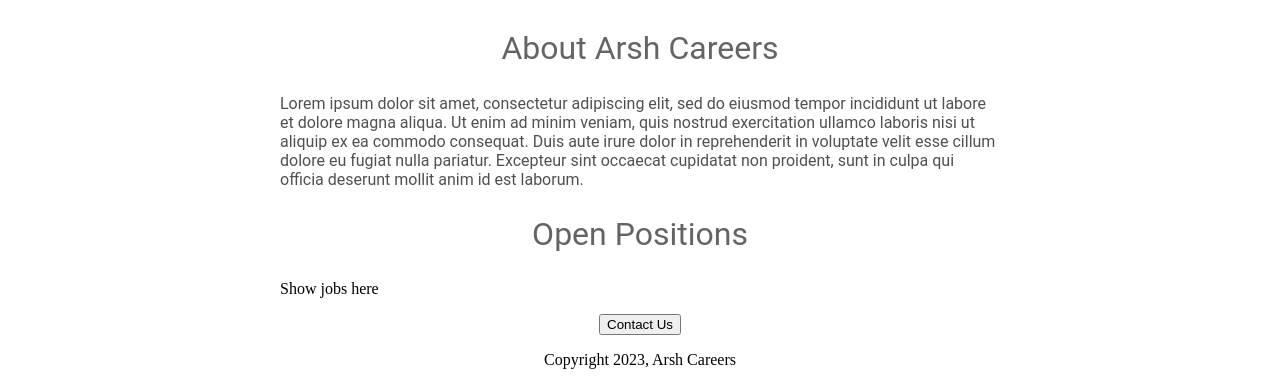
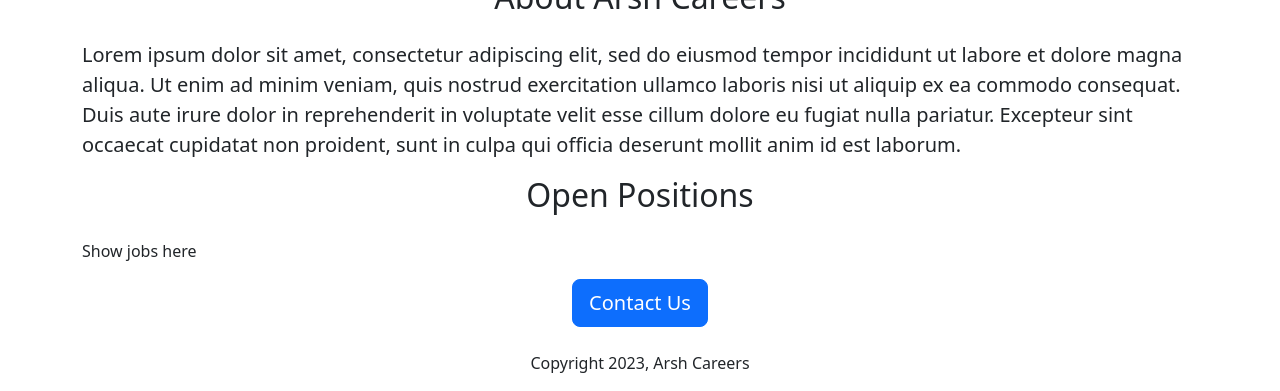
Before and after one commit to arsh7647/arsh-careers-website, a Flask app: page / in a window 1280 px wide. Shown: the part 462-853 px from the top of the page. Before the commit the page ends 831 px from the top, so only its background shows below. Run offline with Flask 3, Linux system fonts and the light colour scheme.

Commit message:
added bootstrap

```diff
--- a/templates/home.html
+++ b/templates/home.html
@@ -3,57 +3,36 @@
 <html>
 
   <head>
-    <title>   Arsh careers</title>
+    <title>   Arsh Careers</title>
+    <meta charset="utf-8">
+    <meta name="viewport" content="width=device-width, initial-scale=1">
+    <link href="https://cdn.jsdelivr.net/npm/bootstrap@5.3.3/dist/css/bootstrap.min.css" rel="stylesheet" integrity="sha384-QWTKZyjpPEjISv5WaRU9OFeRpok6YctnYmDr5pNlyT2bRjXh0JMhjY6hW+ALEwIH" crossorigin="anonymous">
+
     <style>
-      h1{
-        font-size: 40px;
-        font-family: Roboto;
-        font-weight: normal;
-        color: rgb(100,100,100);
-        text-align: center;
-      }
-
-      #banner{
+      #banner {
+        height: 360px;
         width: 100%;
-        height: 360px;
         object-fit: cover;
-      }
-
-      h2{
-        font-family: Roboto;
-        font-size: 32px;
-        color: rgb(100,100,100);
-        text-align: center;
-        font-weight: normal;
-      }
-
-      .bodytext {
-        font-family: Roboto;
-        color: rgb(80,80,80);
-      }
-
-      #container{
-        max-width: 720px;
-        margin: 0 auto 0 auto;
+        margin-bottom: 16px;
       }
     </style>
  </head>
 
   <body>
-    <div id="container">
-    <h1> Arsh careers</h1>
-    <img id="banner" src="https://2ffe995d-6293-4fbe-80df-597a16cd1c57-00-3kh6uuh9agges.janeway.replit.dev/static/banner.jpg" height="200">
+    <div class="container">
+    <h1 class="text-center"> Arsh Careers</h1>
+    <img class="img-fluid" id="banner" src="https://2ffe995d-6293-4fbe-80df-597a16cd1c57-00-3kh6uuh9agges.janeway.replit.dev/static/banner.jpg" height="200">
 
-    <h2> About Arsh Careers</h2>
-    <p class="bodytext">
+    <h2 class="text-center mt-2 mb-4"> About Arsh Careers</h2>
+    <p class="lead">
       Lorem ipsum dolor sit amet, consectetur adipiscing elit, sed do eiusmod tempor incididunt ut labore et dolore magna aliqua. Ut enim ad minim veniam, quis nostrud exercitation ullamco laboris nisi ut aliquip ex ea commodo consequat. Duis aute irure dolor in reprehenderit in voluptate velit esse cillum dolore eu fugiat nulla pariatur. Excepteur sint occaecat cupidatat non proident, sunt in culpa qui officia deserunt mollit anim id est laborum.
     </p>
 
-    <h2> Open Positions</h2>
-    <p class="bodtext"> Show jobs here</p>
-      <div style="text-align:center;"">
-    <button> Contact Us</button>
-        <p> Copyright 2023, Arsh Careers</p>
+    <h2 class="text-center mt-2 mb-4"> Open Positions</h2>
+    <p> Show jobs here</p>
+      <div class="text-center">
+    <button class="btn btn-primary btn-lg"> Contact Us</button>
+        <p class="mt-4"> Copyright 2023, Arsh Careers</p>
       </div>
   </div>
   </body>
```
